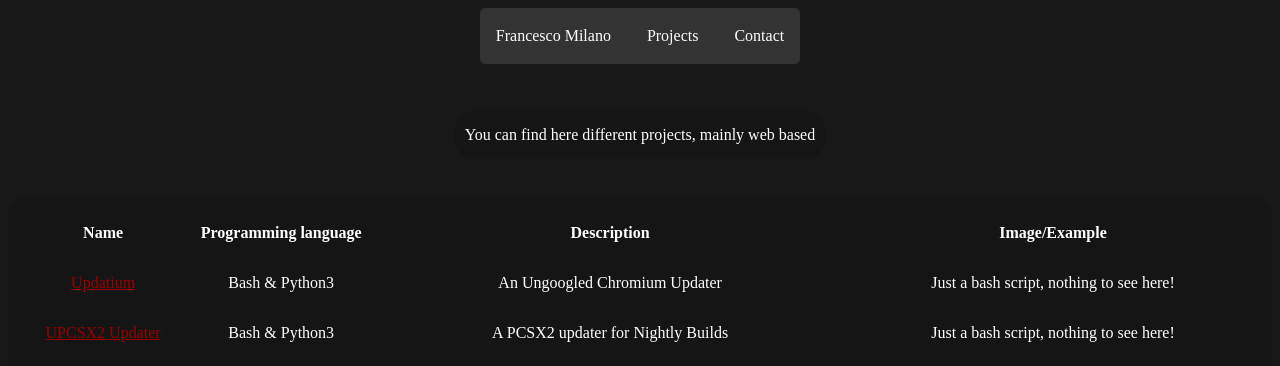
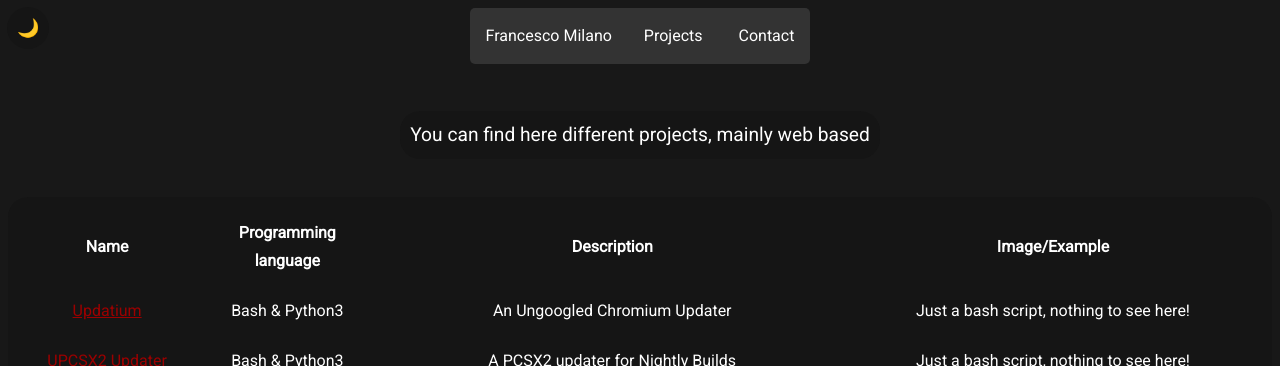
Before and after one commit to framilano/framilano.github.io, a PHP site: page /projects.html in a window 1280 px wide. Shown: the top 366 px of the page. Run offline with PHP 8.4, Linux system fonts and the light colour scheme.

Commit message:
Site redesign

```diff
--- a/css/style.css
+++ b/css/style.css
@@ -1,4 +1,5 @@
 body {
+    font-family: 'Roboto', sans-serif;
     background-color: #181818;
     color: #FFFFFF;
     z-index: 1;
@@ -9,7 +10,6 @@ nav {
     top:5px;
     width:100%;
     text-align:center;
-    position: sticky;
 }
 
 ul {
@@ -46,7 +46,7 @@ li.dropdown {
 .dropdown-content {
     border-radius: 5%;
     display: none;
-    position: fixed;
+    position: absolute;
     background-color: #333;
     min-width: 160px;
     box-shadow: 0px 8px 16px 0px rgba(0,0,0,0.2);
@@ -54,7 +54,6 @@ li.dropdown {
 }
 
 .dropdown-content a {
-    color:#FFFFFF;
     padding: 12px 16px;
     text-decoration: none;
     display: block;
@@ -68,6 +67,7 @@ li.dropdown {
 }
 
 .page-content {
+    font-size: larger;
     margin-top: 3%;
     margin-left: auto;
     margin-right: auto;
@@ -110,3 +110,16 @@ table {
 .projects-th {
     text-align: center;
 }
+
+.theme-switcher {
+    cursor: pointer;
+    border:none;
+    outline:none;
+    padding:10px;
+    background-color: #151515;
+    border-radius: 25px;
+    font-size: large;
+    position: absolute;
+    top: 7px;
+    left: 7px;
+}
--- a/index.html
+++ b/index.html
@@ -4,12 +4,14 @@
 <head>
     <link rel="stylesheet" href="css/style.css">
     <meta http-equiv="Content-Type" content="text/html;charset=UTF-8">
+    <link href="https://fonts.googleapis.com/css2?family=Roboto&display=swap" rel="stylesheet">
+    <script src="js/script.js"></script>
 </head>
 
 <body>
     <nav>
         <ul>
-            <li title="Refresh this page"><a href="index.html">Francesco Milano</a>
+            <li class="dropdown" title="Refresh this page"><a href="index.html">Francesco Milano</a>
             <li class="dropdown"><a class="dropbtn" href="projects.html">Projects</a>
             <div class="dropdown-content">
                 <a href="https://github.com/framilano/Updatium">Updatium</a>
@@ -29,6 +31,7 @@
             </div>
             </li>
         </ul>
+        <button title="Switch dark/light theme" id="btn_theme" onclick="change_theme(document.getElementById('btn_theme'))" class="theme-switcher">🌙</button>
     </nav>
     <div class="page-content">
         <img src="assets/profile.jpg", height=200, width=150>
--- /dev/null
+++ b/js/script.js
@@ -0,0 +1,18 @@
+function change_theme(btn_elem) {
+    icon_string = btn_elem.innerText
+    body = document.getElementsByTagName('body')[0]
+    page_content = document.getElementsByClassName('page-content')[0]
+    page_table = document.getElementById('page_table')
+    if (icon_string == "🌙") {
+        btn_elem.innerText = "☀️"
+        body.setAttribute("style", "color:#000000;background-color:#FFFFFF")
+        page_content.setAttribute("style", "background-color:#B0B0B0")
+        page_table.setAttribute("style", "background-color:#B0B0B0")
+    }
+    else {
+        btn_elem.innerText = "🌙"
+        body.setAttribute("style", "color:#FFFFFF;background-color:#181818")
+        page_content.setAttribute("style", "background-color:#151515")
+        page_table.setAttribute("style", "background-color:#151515")
+    }
+}
--- a/projects.html
+++ b/projects.html
@@ -4,20 +4,21 @@
 <head>
     <link rel="stylesheet" href="css/style.css">
     <meta http-equiv="Content-Type" content="text/html;charset=UTF-8">
+    <link href="https://fonts.googleapis.com/css2?family=Roboto&display=swap" rel="stylesheet">
+    <script src="js/script.js"></script>
 </head>
 
 <body>
     <nav>
         <ul>
-            <li title="Refresh this page"><a href="index.html">Francesco Milano</a>
+            <li class="dropdown" title="Refresh this page"><a href="index.html">Francesco Milano</a>
             <li class="dropdown"><a class="dropbtn" href="projects.html">Projects</a>
             <div class="dropdown-content">
                 <a href="https://github.com/framilano/Updatium">Updatium</a>
                 <a href="https://github.com/framilano/pcsx2Updater">PCSX2 Updater</a>
                 <a href="https://github.com/framilano/fromCtoF">fromCtoF</a>
                 <a href="https://framilano.github.io/covid19graphs/covid19.html">COVID-19 graphs (Italy)</a>
-                    <a href="https://framilano.github.io/downloadcalculator/calculator.html">Download time
-                        calculator</a>
+                <a href="https://framilano.github.io/downloadcalculator/calculator.html">Download time calculator</a>
                 <a href="https://framilano.github.io/indovinachiME/indovinachiME.html">Guess Who Mario Edition</a>
                 <a href="https://framilano.github.io/nomicosecitta/ncca.html">Nomi, cose e città</a>
             </div>
@@ -30,11 +31,12 @@
             </div>
             </li>
         </ul>
+        <button title="Switch dark/light theme" id="btn_theme" onclick="change_theme(document.getElementById('btn_theme'))" class="theme-switcher">🌙</button>
     </nav>
     <div class="page-content">
         You can find here different projects, mainly web based
     </div>
-    <table>
+    <table id="page_table">
         <tr">
             <th class="projects-th">Name</th>
             <th class="projects-th">Programming language</th>
@@ -54,16 +56,39 @@
                 <td>Just a bash script, nothing to see here!</td>
             </tr>
             <tr>
+                <td><a href="https://framilano.github.io/covid19graphs/covid19.html">COVID-19 Graphs (Italy)</a></td>
+                <td>HTML, CSS, Python3, Bash</td>
+                <td>A web page + a telegram channel automatically updated every day at 19:00 (CEST)<br>with info and
+                    graphs regarding the Coronavirus crisis</td>
+                <td><img src="https://i.imgur.com/Pynyn4H.png" width=300, height=216></td>
+            </tr>
+            <tr>
                 <td><a href="https://github.com/framilano/fromCtoF">fromCtoF</a></td>
-            <td>Electron, HTML & CSS</td>
+                <td>Electron, HTML, CSS & JS</td>
                 <td>A simple exercise to test the Electron Framework, a <br>temperature converter</td>
                 <td><img src="https://i.imgur.com/CGs7BKV.png" width=394, height=216></td>
             </tr>
             <tr>
-            <td><a href="https://framilano.github.io/covid19graphs/covid19.html">COVID-19 Graphs (Italy)</a></td>
-            <td>HTML, CSS, Python3, Bash</td>
-            <td>A web page + a telegram channel automatically updated every day at 19:00 (CEST)<br>with info and graphs regarding the Coronavirus crisis</td>
-            <td><img src="https://i.imgur.com/Pynyn4H.png" width=300, height=216></td>
+                <td><a href="https://framilano.github.io/downloadcalculator/calculator.html">Download Time
+                        Calculator</a></td>
+                <td>HTML, CSS, JS</td>
+                <td>Given your download size and internet speed this site<br>will evaluate the necessary time to
+                    download the file</td>
+                <td><img src="https://i.imgur.com/whuiHDJ.png" width=394, height=216></td>
+            </tr>
+            <tr>
+                <td><a href="https://framilano.github.io/indovinachiME/indovinachiME.html">Guess Who Mario Edition</a>
+                </td>
+                <td>HTML, CSS, JS</td>
+                <td>The famous Guess Who game with a Super Mario spin</td>
+                <td><img src="https://i.imgur.com/rK6xiwx.png" width=394, height=216></td>
+            </tr>
+            <tr>
+                <td><a href="https://framilano.github.io/nomicosecitta/ncca.html">Nomi, cose e città | Nights</a>
+                </td>
+                <td>HTML, CSS, JS</td>
+                <td>Nomi, cose e città, with customizable entries</td>
+                <td><img src="https://i.imgur.com/B1JsID1.png" width=394, height=216></td>
             </tr>
 
     </table>
```
Also changed, not shown: contact.html (+6 -4 lines). Lines whose indentation alone changed are shown as unchanged.
